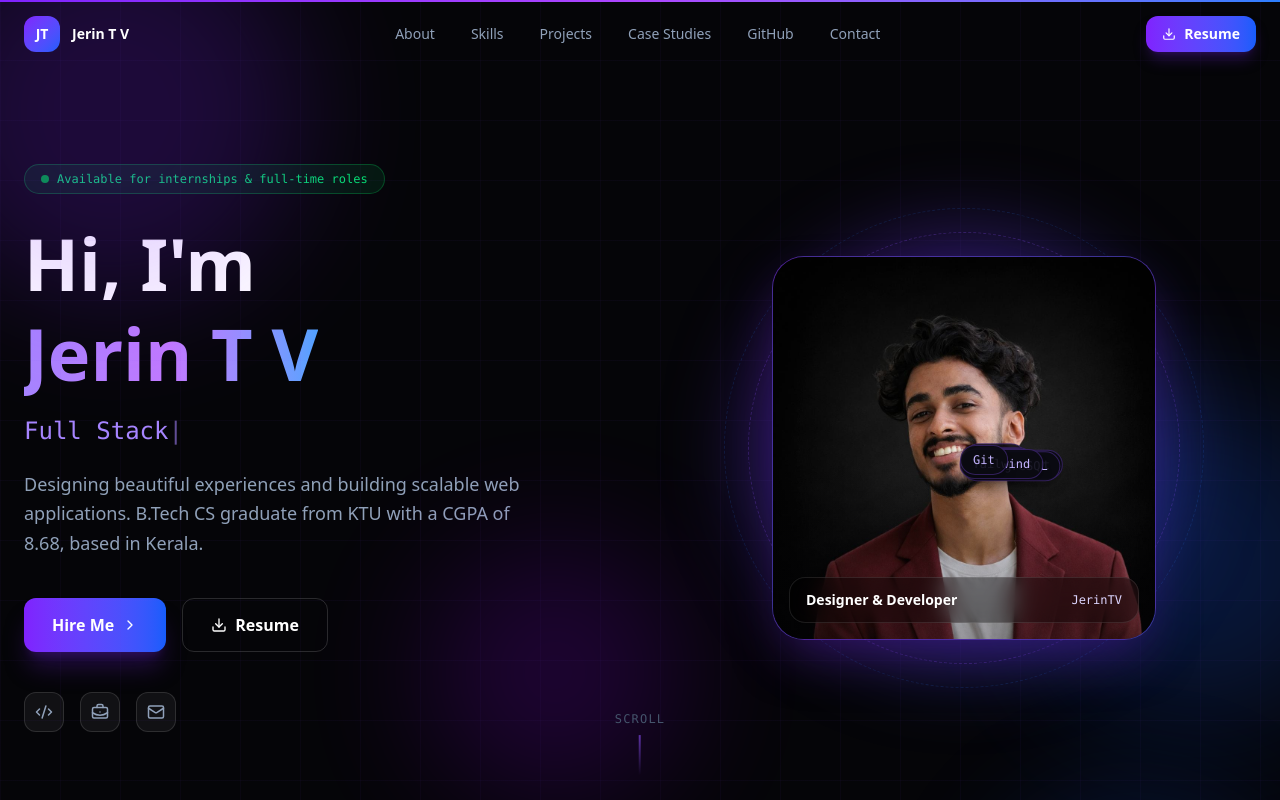
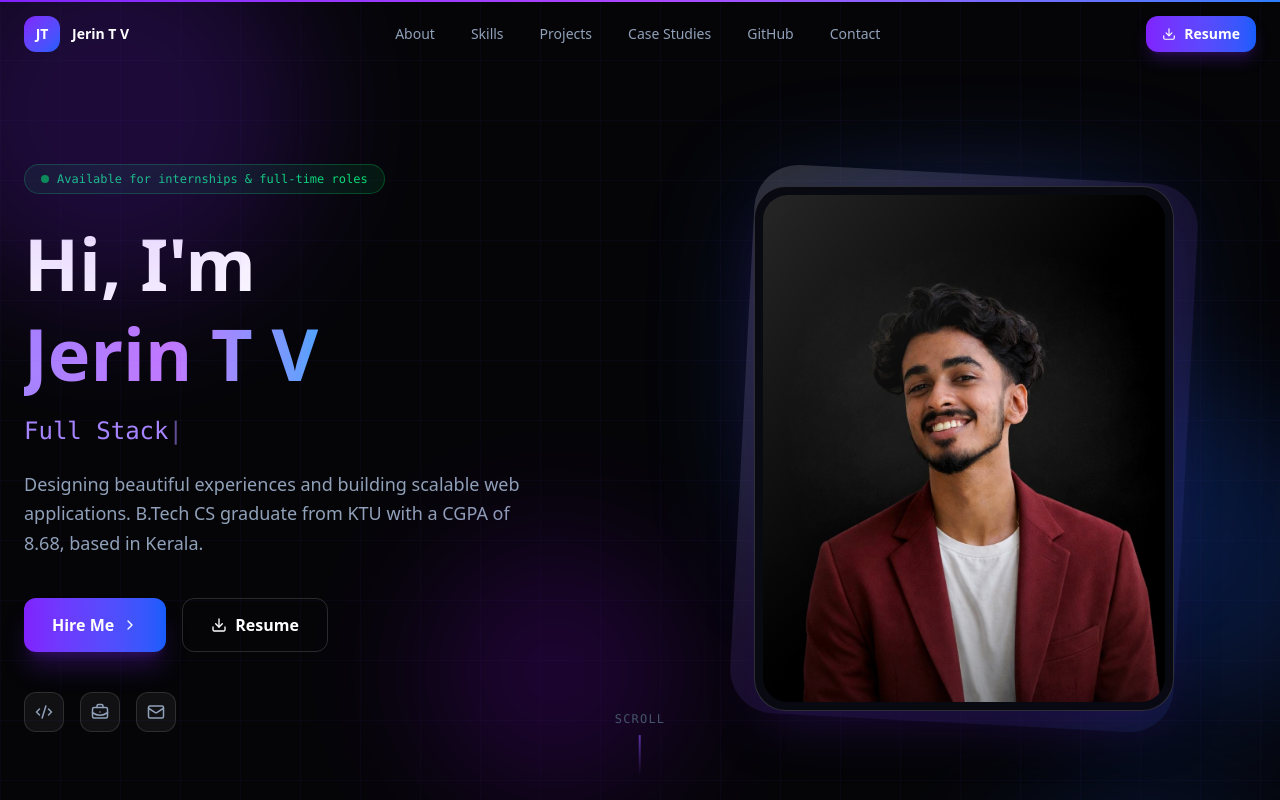
Before and after one commit to JerinTV/Jerin-T-V, a React (Vite) app: page / in a window 1280 px wide. Shown: the top 800 px of the page. Built offline with nearby package versions, Linux system fonts and the light colour scheme.

Commit message:
Refine hero portrait presentation

```diff
--- a/src/App.jsx
+++ b/src/App.jsx
@@ -11,8 +11,6 @@ import heroPhoto from "./assets/jerin-hero.jpeg";
 // ─── CONSTANTS ────────────────────────────────────────────────────────────────
 
 const NAV_LINKS = ["About", "Skills", "Projects", "Case Studies", "GitHub", "Contact"];
-
-const TECH_BADGES = ["React", "Django", "Python", "JavaScript", "PostgreSQL", "Tailwind", "Git"];
 
 const STATS = [
   { label: "Projects Completed", value: 12, suffix: "+" },
@@ -439,51 +437,25 @@ function Hero() {
           transition={{ delay: 0.3, duration: 0.8, type: "spring" }}
           className="flex justify-center items-center relative"
         >
-          <div className="relative">
-            {/* Glow rings */}
-            <div className="absolute inset-0 rounded-full bg-gradient-to-br from-violet-600/40 to-blue-600/40 blur-2xl scale-110" />
+          <div className="relative w-full max-w-[420px]">
+            <div className="absolute -inset-8 rounded-[3rem] bg-[radial-gradient(circle_at_50%_35%,rgba(139,92,246,0.38),rgba(37,99,235,0.16)_42%,transparent_72%)] blur-2xl" />
+            <div className="absolute -inset-3 rounded-[2.75rem] bg-gradient-to-br from-white/16 via-violet-500/12 to-blue-500/10 rotate-3" />
+            <div className="absolute inset-6 rounded-[2.25rem] border border-white/10 -rotate-6" />
             <motion.div
-              animate={{ rotate: 360 }}
-              transition={{ duration: 20, repeat: Infinity, ease: "linear" }}
-              className="absolute -inset-6 rounded-full border border-dashed border-violet-500/25"
-            />
-            <motion.div
-              animate={{ rotate: -360 }}
-              transition={{ duration: 30, repeat: Infinity, ease: "linear" }}
-              className="absolute -inset-12 rounded-full border border-dashed border-blue-500/15"
-            />
-            {/* Portrait */}
-            <div className="relative w-72 h-72 md:w-88 md:h-88 lg:w-96 lg:h-96 rounded-[2rem] bg-gradient-to-br from-violet-900/60 to-blue-900/60 border border-violet-500/30 overflow-hidden shadow-2xl shadow-violet-900/50">
-              <img
-                src={heroPhoto}
-                alt="Jerin T V, web designer and full stack developer"
-                className="h-full w-full object-cover object-[50%_24%]"
-              />
-              <div className="absolute inset-0 bg-gradient-to-t from-[#050508]/35 via-transparent to-transparent" />
-              <div className="absolute bottom-4 left-4 right-4 flex items-center justify-between rounded-2xl border border-white/10 bg-black/35 px-4 py-3 backdrop-blur-md">
-                <span className="text-sm font-semibold text-white">Designer & Developer</span>
-                <span className="text-xs font-mono text-violet-200">JerinTV</span>
+              whileHover={{ y: -6, rotate: -1 }}
+              transition={{ type: "spring", stiffness: 180, damping: 18 }}
+              className="relative aspect-[4/5] rounded-[2rem] border border-white/15 bg-[#090912] p-2 shadow-2xl shadow-violet-950/50"
+            >
+              <div className="relative h-full w-full overflow-hidden rounded-[1.55rem] bg-black">
+                <div className="absolute inset-0 bg-gradient-to-br from-white/15 via-transparent to-transparent z-10 pointer-events-none" />
+                <div className="absolute inset-x-0 bottom-0 h-1/3 bg-gradient-to-t from-black/35 to-transparent z-10 pointer-events-none" />
+                <img
+                  src={heroPhoto}
+                  alt="Jerin T V, web designer and full stack developer"
+                  className="h-full w-full object-cover object-[50%_22%] saturate-110 contrast-105"
+                />
               </div>
-            </div>
-            {/* Floating badges */}
-            {TECH_BADGES.map((badge, i) => {
-              const angle = (i / TECH_BADGES.length) * Math.PI * 2 - Math.PI / 2;
-              const r = 175;
-              const x = Math.cos(angle) * r;
-              const y = Math.sin(angle) * r;
-              return (
-                <motion.div
-                  key={badge}
-                  initial={{ opacity: 0, scale: 0 }}
-                  animate={{ opacity: 1, scale: 1, x: [0, Math.cos(angle) * 5, 0], y: [0, Math.sin(angle) * 5, 0] }}
-                  transition={{ delay: 0.8 + i * 0.1, x: { repeat: Infinity, duration: 3 + i, ease: "easeInOut" }, y: { repeat: Infinity, duration: 3 + i, ease: "easeInOut" } }}
-                  style={{ position: "absolute", left: "50%", top: "50%", transform: `translate(calc(-50% + ${x}px), calc(-50% + ${y}px))` }}
-                  className="px-3 py-1.5 rounded-full bg-[#0a0a12]/90 border border-violet-500/30 text-violet-300 text-xs font-mono whitespace-nowrap shadow-lg"
-                >
-                  {badge}
-                </motion.div>
-              );
-            })}
+            </motion.div>
           </div>
         </motion.div>
       </div>
```
